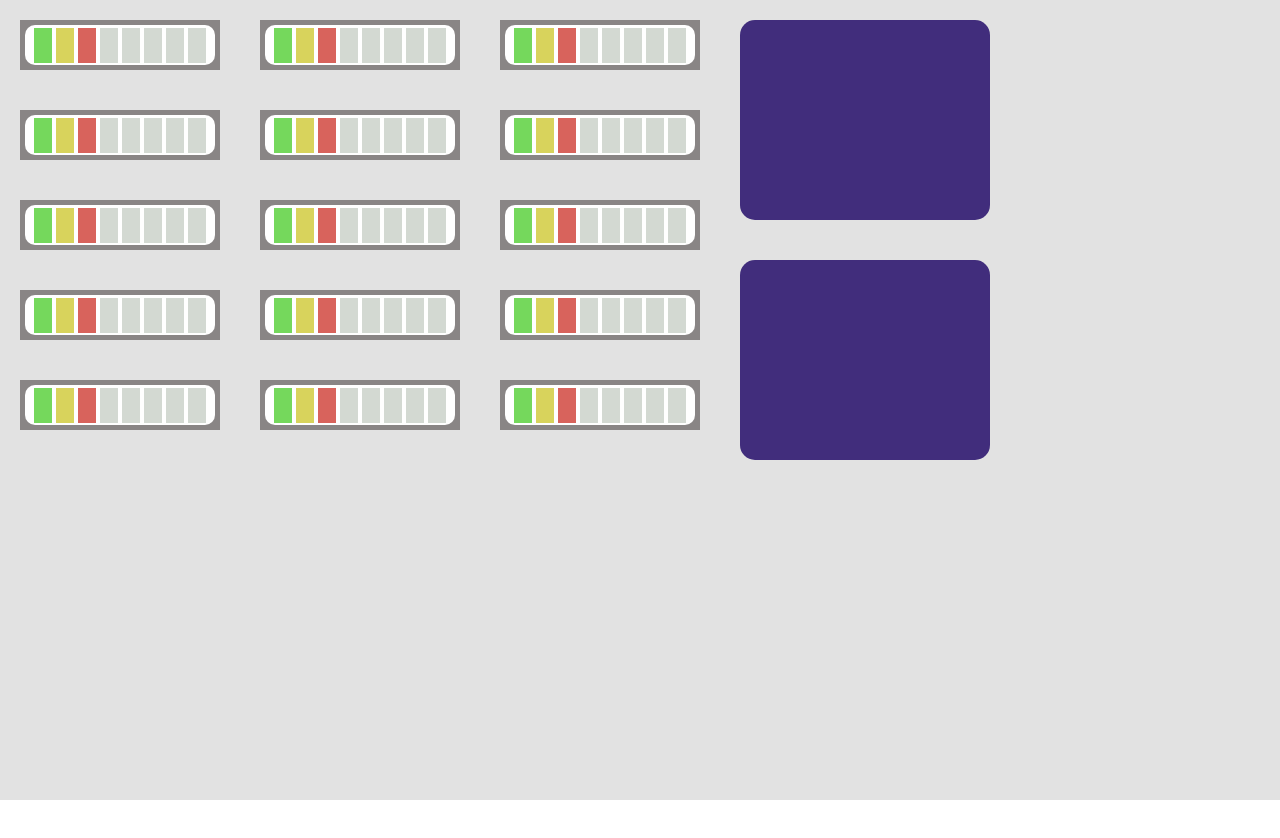
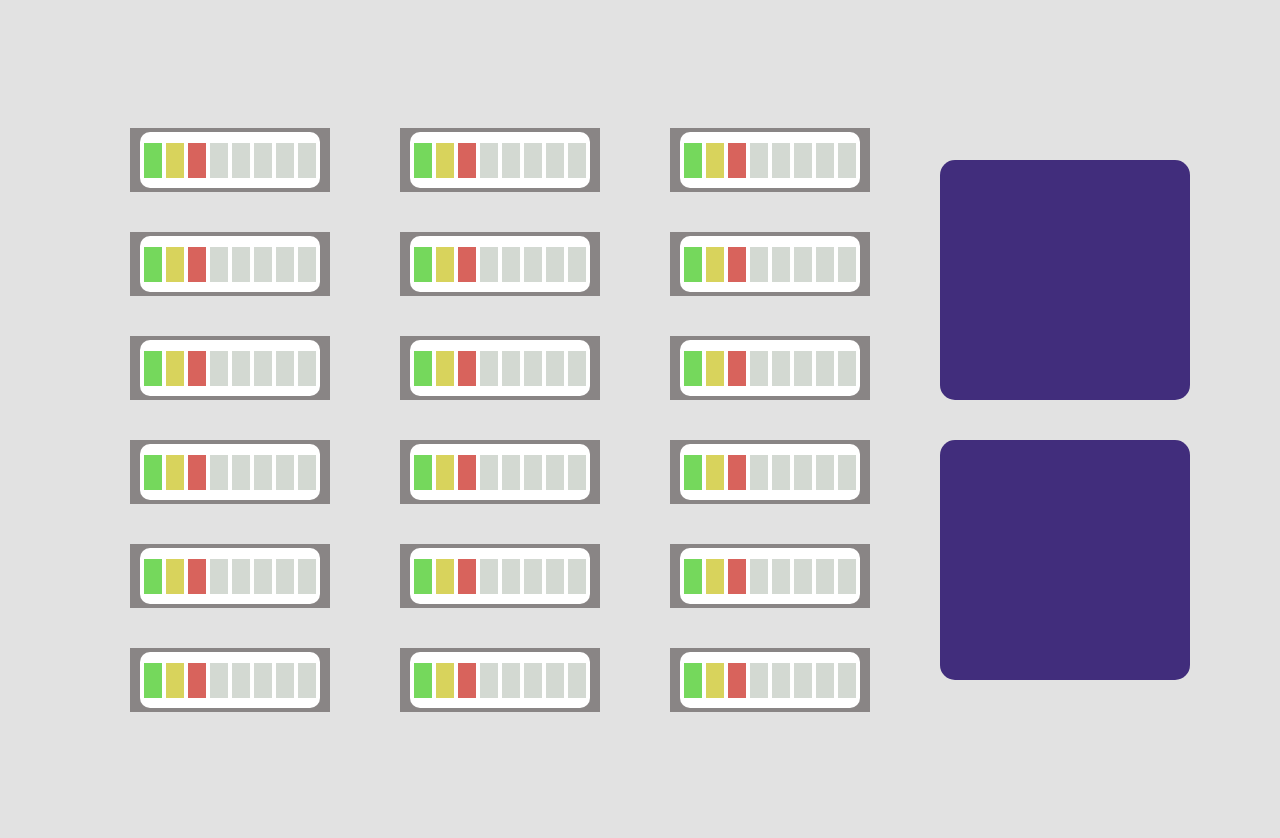
Before and after one commit to BimboDT/app-web, a React (Create React App) app in the folder bimbo-web/: page / in a window 1280 px wide. Before the commit the page ends 800 px from the top, so only its background shows below. Built offline with nearby package versions, Linux system fonts and the light colour scheme.

Commit message:
Reactivo

```diff
--- a/bimbo-web/src/App.js
+++ b/bimbo-web/src/App.js
@@ -4,9 +4,9 @@ import Almacen from './componentes/Almacen';
 function App() {
   return (
     <div className="App">
-      <header className="App-header">
-        <Almacen />
-      </header>
+      <br/>
+      <br/>
+      <Almacen/>
     </div>
   );
 }
--- a/bimbo-web/src/componentes/Almacen.js
+++ b/bimbo-web/src/componentes/Almacen.js
@@ -10,6 +10,7 @@ const Almacen = () => {
             <Porcentaje />
             <Porcentaje />
             <Porcentaje />
+            <Porcentaje />
         </div>
         <div className="columna">
             <Porcentaje />
@@ -17,8 +18,10 @@ const Almacen = () => {
             <Porcentaje />
             <Porcentaje />
             <Porcentaje />
+            <Porcentaje />
         </div>
         <div className="columna">
+            <Porcentaje />
             <Porcentaje />
             <Porcentaje />
             <Porcentaje />
--- a/bimbo-web/src/styles/App.css
+++ b/bimbo-web/src/styles/App.css
@@ -1,61 +1,43 @@
 .App {
-  text-align: center;
-}
-
-.App-logo {
-  height: 40vmin;
-  pointer-events: none;
-}
-
-@media (prefers-reduced-motion: no-preference) {
-  .App-logo {
-    animation: App-logo-spin infinite 20s linear;
-  }
-}
-
-.App-header {
+  display: flex;
+  justify-content: center;
+  align-items: center;
   background-color: #E2E2E2;
-  min-height: 100vh;
-  display: flex;
-  flex-direction: column;
-  /* align-items: center; */
-  /* justify-content: center; */
-  font-size: calc(10px + 2vmin);
-  color: black;
-}
-
-@keyframes App-logo-spin {
-  from {
-    transform: rotate(0deg);
-  }
-  to {
-    transform: rotate(360deg);
-  }
+  height: 100vh;
+  overflow: hidden;
+  padding: 20px;
 }
 
 .almacen{
   display: flex;
   flex-direction: row;
+  justify-content: center;
+  align-items: center;
+  width: 100%;
+}
+
+.oficina {
+  background-color: rgba(26, 0, 99, 0.8);
+  height: 30vh;
+  max-width: 250px;
+  width: 100%;
+  border-radius: 15px;
+  margin: 20px;
 }
 
 .columna {
   display: flex;
   flex-direction: column;
-}
-
-.oficina {
-  background-color: rgba(26, 0, 99, 0.8);
-  height: 200px;
-  width: 250px;
-  float: right;
-  border-radius: 15px;
-  margin: 20px;
+  max-width: 250px;
+  width: 100%;
+  margin: 10px;
 }
 
 .cuadrado {
   background-color: rgba(116, 111, 111, 0.8);
-  height: 50px;
-  width: 200px;
+  height: 8vh;
+  width: 100%;
+  max-width: 200px;
   display: flex;
   justify-content: center;
   align-items: center;
@@ -64,40 +46,44 @@
 
 .circulo {
   background-color: #FFFFFF;
-  flex-direction: column;
-  height: 40px;
-  width: 190px;
+  height: 7vh;
+  width: 100%;
+  max-width: 190px;
   display: flex;
-  flex-direction: row;
   justify-content: center;
   align-items: center;
   border-radius: 10px;
+  margin: 10px;
 }
 
 .barra-gris {
   background-color: rgba(201, 208, 199, 0.8);
   height: 35px;
-  width: 18px;
+  width: 10%;
+  max-width: 18px;
   margin: 2px;
 }
 
 .barra-verde {
   background-color: rgba(83, 207, 52, 0.8);
   height: 35px;
-  width: 18px;
+  width: 10%;
+  max-width: 18px;
   margin: 2px;
 }
 
 .barra-amarilla {
   background-color: rgba(207, 201, 52, 0.8);
   height: 35px;
-  width: 18px;
+  width: 10%;
+  max-width: 18px;
   margin: 2px;
 }
 
 .barra-roja {
   background-color: rgba(207, 61, 52, 0.8);
   height: 35px;
-  width: 18px;
+  width: 10%;
+  max-width: 18px;
   margin: 2px;
 }
```
